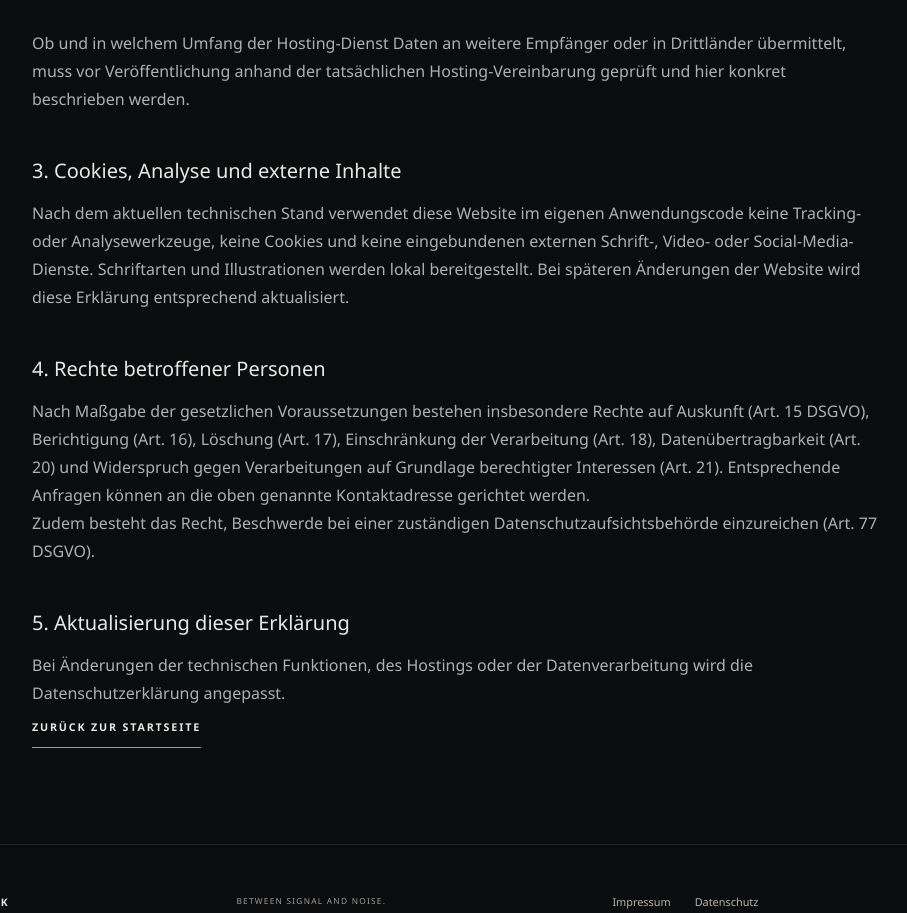
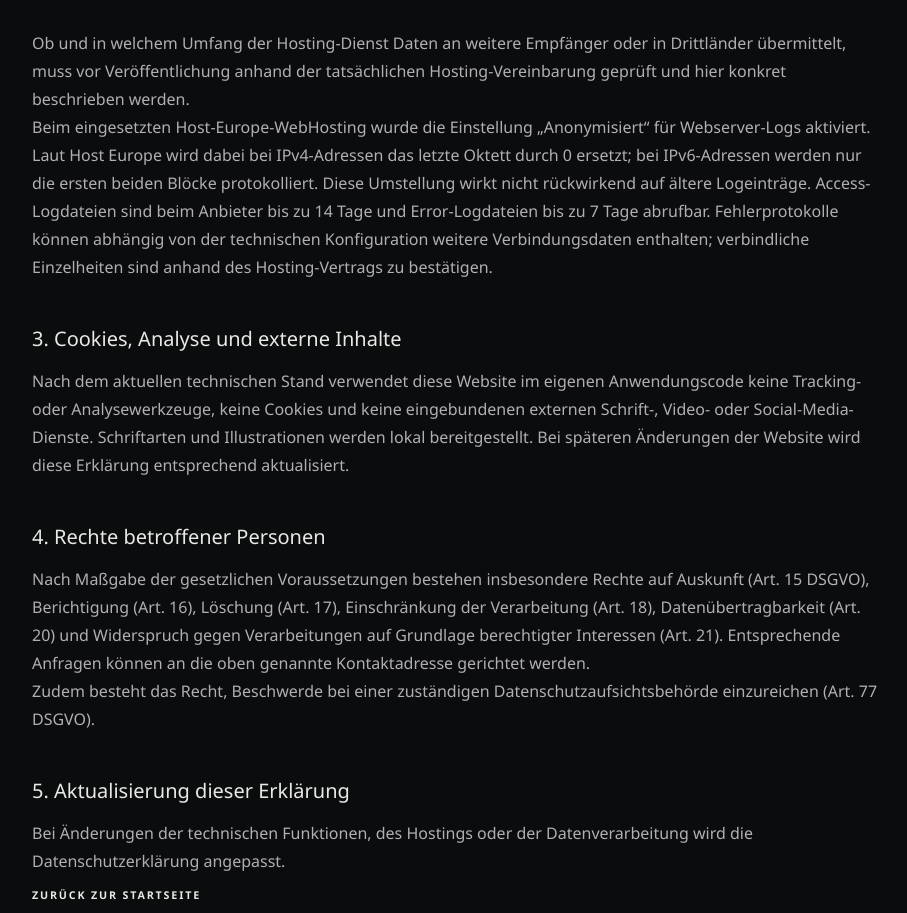
Before and after one commit to mottekowski/cmz_website, an Astro site: page /datenschutz in a window 1280 px wide. Shown: the part 1224-2137 px from the top of the page, without its empty margins (183-1090 px from the left). Built offline with nearby package versions, Linux system fonts and the light colour scheme; Astro itself is replaced by a stand-in of ours.

Commit message:
Document activated web log anonymization in privacy draft

```diff
--- a/src/pages/datenschutz.astro
+++ b/src/pages/datenschutz.astro
@@ -31,6 +31,8 @@ const pending = 'OFFEN — vor Veröffentlichung ergänzen';
     </dl>
     <p>Ob und in welchem Umfang der Hosting-Dienst Daten an weitere Empfänger oder in Drittländer übermittelt, muss vor Veröffentlichung anhand der tatsächlichen Hosting-Vereinbarung geprüft und hier konkret beschrieben werden.</p>
 
+    <p>Beim eingesetzten Host-Europe-WebHosting wurde die Einstellung „Anonymisiert“ für Webserver-Logs aktiviert. Laut Host Europe wird dabei bei IPv4-Adressen das letzte Oktett durch 0 ersetzt; bei IPv6-Adressen werden nur die ersten beiden Blöcke protokolliert. Diese Umstellung wirkt nicht rückwirkend auf ältere Logeinträge. Access-Logdateien sind beim Anbieter bis zu 14 Tage und Error-Logdateien bis zu 7 Tage abrufbar. Fehlerprotokolle können abhängig von der technischen Konfiguration weitere Verbindungsdaten enthalten; verbindliche Einzelheiten sind anhand des Hosting-Vertrags zu bestätigen.</p>
+
     <h2>3. Cookies, Analyse und externe Inhalte</h2>
     <p>Nach dem aktuellen technischen Stand verwendet diese Website im eigenen Anwendungscode keine Tracking- oder Analysewerkzeuge, keine Cookies und keine eingebundenen externen Schrift-, Video- oder Social-Media-Dienste. Schriftarten und Illustrationen werden lokal bereitgestellt. Bei späteren Änderungen der Website wird diese Erklärung entsprechend aktualisiert.</p>
 
```
